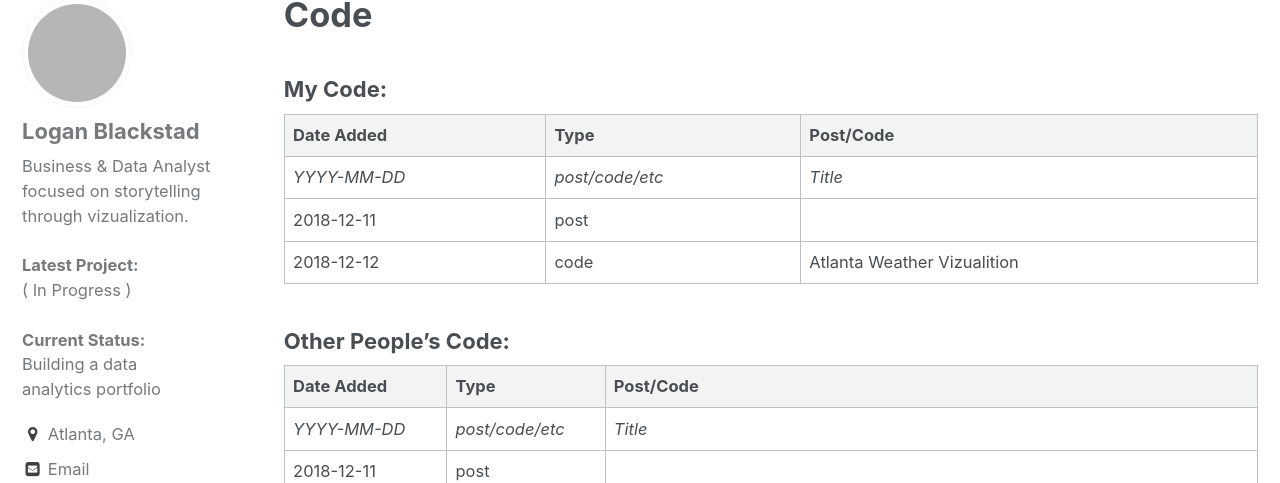
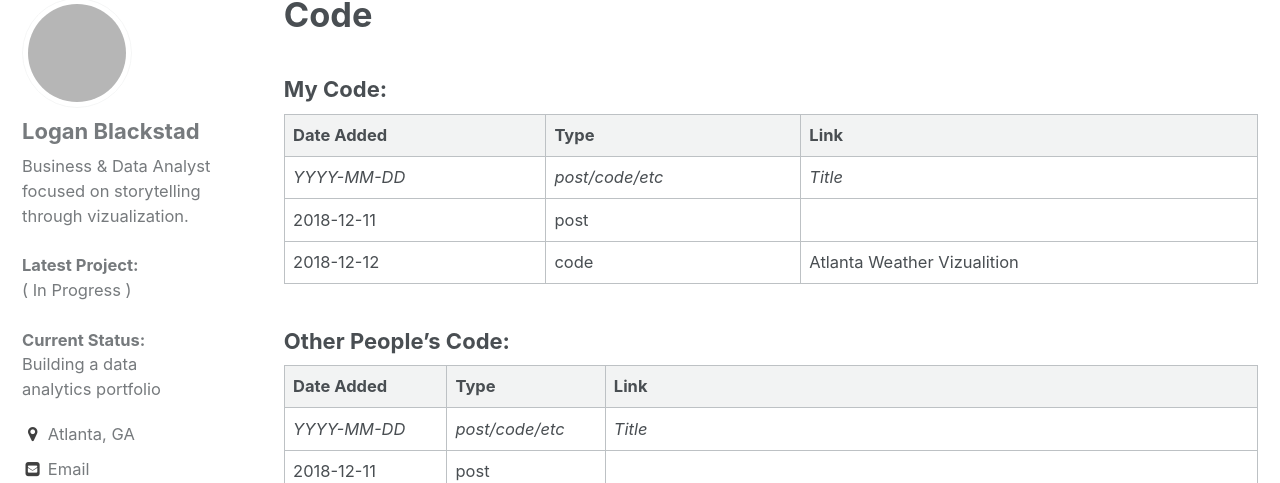
Before and after one commit to loganblackstad/loganblackstad.github.io, a Jekyll site: the page built from _pages/code.md, in a window 1280 px wide and 1030 px high. Shown: the part 146-629 px from the top of the window. Built offline with Jekyll 4.4.1, drawn with Linux system fonts in a browser that asks for light colours; grey boxes are pictures that could not be loaded.

Commit message:
Update code.md

```diff
--- a/_pages/code.md
+++ b/_pages/code.md
@@ -8,7 +8,7 @@ author_profile: true
 ### My Code:
 
 
-| Date Added | Type | Post/Code                                     |
+| Date Added | Type | Link                                     |
 | ---- |----| ----------------------------------------------|
 | *YYYY-MM-DD*  | *post/code/etc* | *Title*  |
 | 2018-12-11    | post              |          |
@@ -22,7 +22,7 @@ author_profile: true
 ### Other People's Code:
 
 
-| Date Added    | Type          | Post/Code                                     |
+| Date Added    | Type          | Link                                     |
 | ---- |----| ----------------------------------------------|
 | *YYYY-MM-DD*  | *post/code/etc* | *Title*  |
 | 2018-12-11    | post          |          |
```
